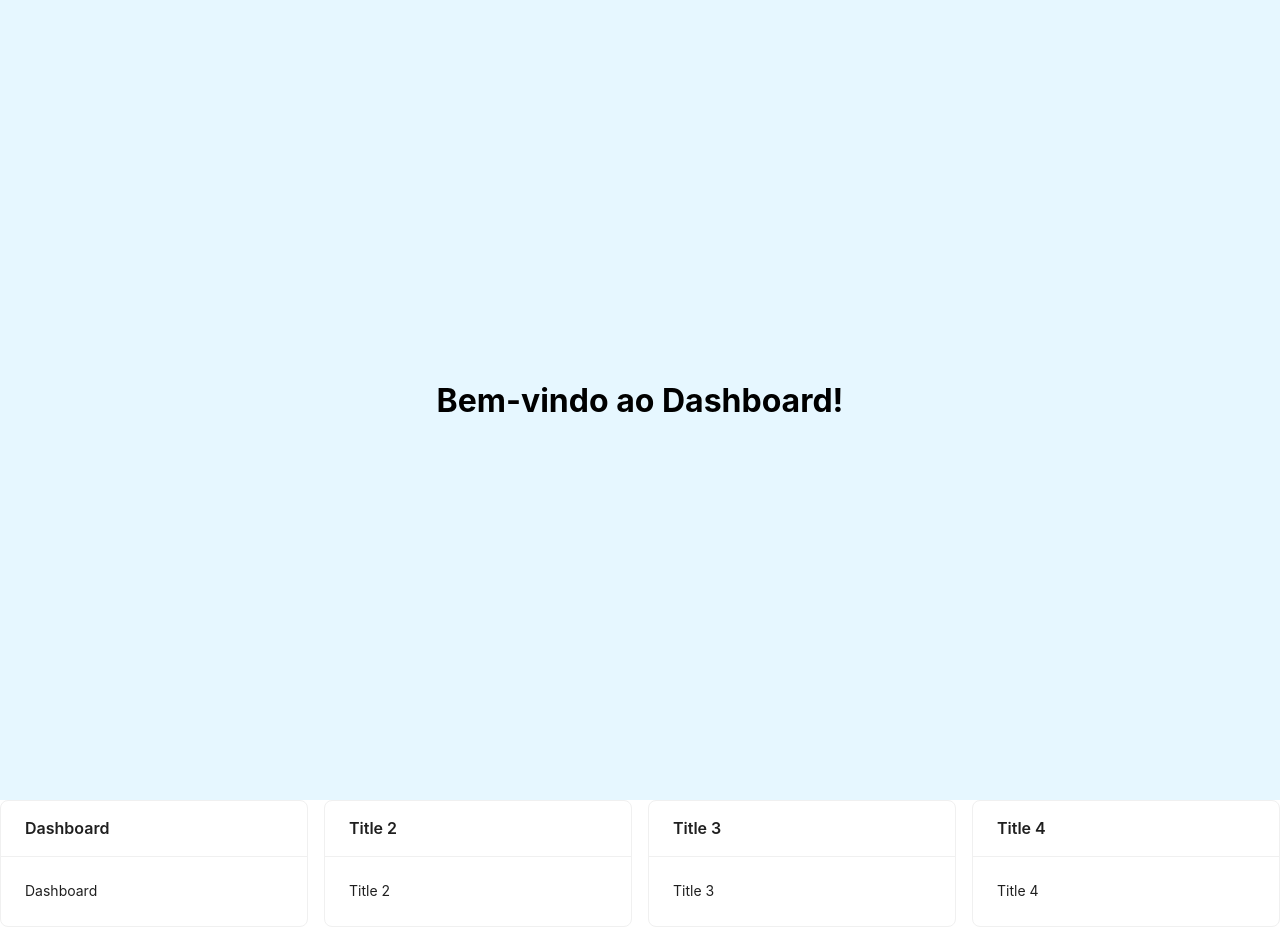
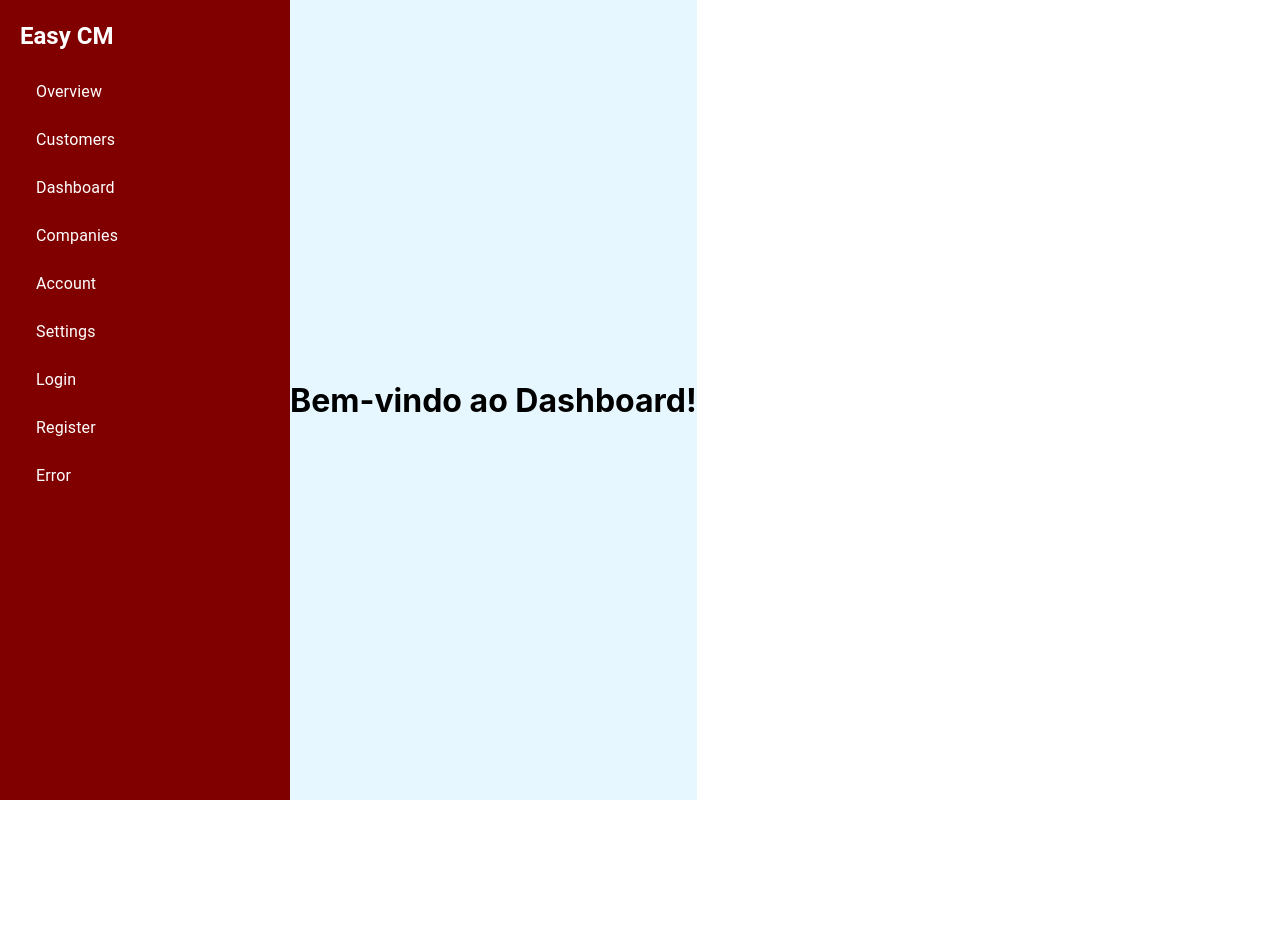
Before and after one commit to AdrianoGarrett/reactjsportal, a React (Create React App) app: page /mainpage in a window 1280 px wide. After the commit the page ends 800 px from the top, so only its background shows below. Built offline with nearby package versions, Linux system fonts and the light colour scheme; sample sign-in values are in the browser's storage.

Commit message:
feat: cadastro de customers

```diff
--- a/src/App.js
+++ b/src/App.js
@@ -4,7 +4,6 @@ import ProtectedRoute from "./ProtectedRoute";
 import Login from "./componentes/Login";
 import MainPage from "./componentes/MainPage";
 import Dashboard from "./componentes/Dashboard";
-import ListPaginas from "./componentes/ListPaginas";
 import Customers from "./componentes/Customers";
 
 const App = () => {
@@ -18,7 +17,6 @@ const App = () => {
             element={
               <ProtectedRoute>
                 <MainPage />
-                <ListPaginas />
               </ProtectedRoute>
             }
           />
--- a/src/componentes/Customers/index.js
+++ b/src/componentes/Customers/index.js
@@ -3,15 +3,16 @@ import { useEffect, useState } from "react";
 import { DataGrid } from "@mui/x-data-grid";
 import { CircularProgress, TextField, Button, Box } from "@mui/material";
 import axios from "axios";
+import Sidebar from '../components/Sidebar';
 
 export default function Customers() {
   const [rows, setRows] = useState([]);
   const [loading, setLoading] = useState(true);
   const [newCustomer, setNewCustomer] = useState({
-    first_name: "",
-    last_name: "",
+    firstName: "",
+    lastName: "",
     email: "",
-    phone_number: "",
+    phoneNumber: "",
     city: "",
     state: "",
     country: "",
@@ -50,10 +51,10 @@ export default function Customers() {
       .then((response) => {
         setRows([...rows, { id: response.data.id, ...response.data }]);
         setNewCustomer({
-          first_name: "",
-          last_name: "",
+          firstName: "",
+          lastName: "",
           email: "",
-          phone_number: "",
+          phoneNumber: "",
           city: "",
           state: "",
           country: "",
@@ -67,10 +68,10 @@ export default function Customers() {
 
   const columns = [
     { field: "id", headerName: "ID", width: 90 },
-    { field: "first_name", headerName: "First Name", width: 150 },
-    { field: "last_name", headerName: "Last Name", width: 150 },
+    { field: "firstName", headerName: "First Name", width: 150 },
+    { field: "lastName", headerName: "Last Name", width: 150 },
     { field: "email", headerName: "Email", width: 200 },
-    { field: "phone_number", headerName: "Phone", width: 150 },
+    { field: "phoneNumber", headerName: "Phone", width: 150 },
     { field: "city", headerName: "City", width: 120 },
     { field: "state", headerName: "State", width: 120 },
     { field: "country", headerName: "Country", width: 150 },
@@ -78,6 +79,9 @@ export default function Customers() {
   ];
 
   return (
+    <Box sx={{ display: "flex", height: "100vh" }}>
+    {/* Sidebar */}
+    <Sidebar />
     <div style={{ display: "flex", width: "100vw", height: "100vh" }}>
       {/* Lateral esquerda com 30% da tela */}
       <div style={{ width: "20%", backgroundColor: "#800000" }}></div>
@@ -85,10 +89,10 @@ export default function Customers() {
       {/* Conteúdo principal com 70% da tela */}
       <div style={{ width: "70%", padding: "20px" }}>
         <Box component="form" onSubmit={handleSubmit} sx={{ display: "flex", flexWrap: "wrap", gap: 2, padding: 2 }}>
-          <TextField label="First Name" name="first_name" value={newCustomer.first_name} onChange={handleInputChange} required />
-          <TextField label="Last Name" name="last_name" value={newCustomer.last_name} onChange={handleInputChange} required />
+          <TextField label="First Name" name="firstName" value={newCustomer.firstName} onChange={handleInputChange} required />
+          <TextField label="Last Name" name="lastName" value={newCustomer.lastName} onChange={handleInputChange} required />
           <TextField label="Email" name="email" value={newCustomer.email} onChange={handleInputChange} required />
-          <TextField label="Phone" name="phone_number" value={newCustomer.phone_number} onChange={handleInputChange} required />
+          <TextField label="Phone" name="phoneNumber" value={newCustomer.phoneNumber} onChange={handleInputChange} required />
           <TextField label="City" name="city" value={newCustomer.city} onChange={handleInputChange} required />
           <TextField label="State" name="state" value={newCustomer.state} onChange={handleInputChange} required />
           <TextField label="Country" name="country" value={newCustomer.country} onChange={handleInputChange} required />
@@ -107,5 +111,6 @@ export default function Customers() {
         </div>
       </div>
     </div>
+    </Box>
   );
 }
--- a/src/componentes/MainPage/index.js
+++ b/src/componentes/MainPage/index.js
@@ -1,7 +1,12 @@
 import React from 'react';
+import Sidebar from '../components/Sidebar';
+import { Box, Typography, Card, CardContent } from "@mui/material";
 
 const Dashboard = () => {
   return (
+    <Box sx={{ display: "flex", height: "100vh" }}>
+      {/* Sidebar */}
+      <Sidebar />
     <div
       style={{
         display: 'flex',
@@ -13,6 +18,7 @@ const Dashboard = () => {
     >
       <h1>Bem-vindo ao Dashboard!</h1>
     </div>
+    </Box>
   );
 };
 
--- a/src/componentes/components/Sidebar.js
+++ b/src/componentes/components/Sidebar.js
@@ -1,15 +1,28 @@
 import React from "react";
 import { Box, List, ListItem, ListItemText, Typography } from "@mui/material";
+import { Link } from "react-router-dom";
 
 const Sidebar = () => {
+  const menuItems = [
+    { text: "Overview", path: "/" },
+    { text: "Customers", path: "/customers" },
+    { text: "Dashboard", path: "/dashboard" },
+    { text: "Companies", path: "/companies" },
+    { text: "Account", path: "/account" },
+    { text: "Settings", path: "/settings" },
+    { text: "Login", path: "/login" },
+    { text: "Register", path: "/register" },
+    { text: "Error", path: "/error" },
+  ];
+
   return (
-    <Box sx={{ width: "250px", backgroundColor: "#800000", color: "white", padding: "20px" }}>
+     <Box sx={{ width: "250px", backgroundColor: "#800000", color: "white", padding: "20px" }}>
       <Typography variant="h5" fontWeight="bold" gutterBottom>
         Easy CM
       </Typography>
       <List>
-        {["Overview", "Customers", "Companies", "Account", "Settings", "Login", "Register", "Error"].map((text) => (
-          <ListItem button key={text}>
+        {menuItems.map(({ text, path }) => (
+          <ListItem button key={text} component={Link} to={path} sx={{ color: "white", textDecoration: "none" }}>
             <ListItemText primary={text} />
           </ListItem>
         ))}
```
